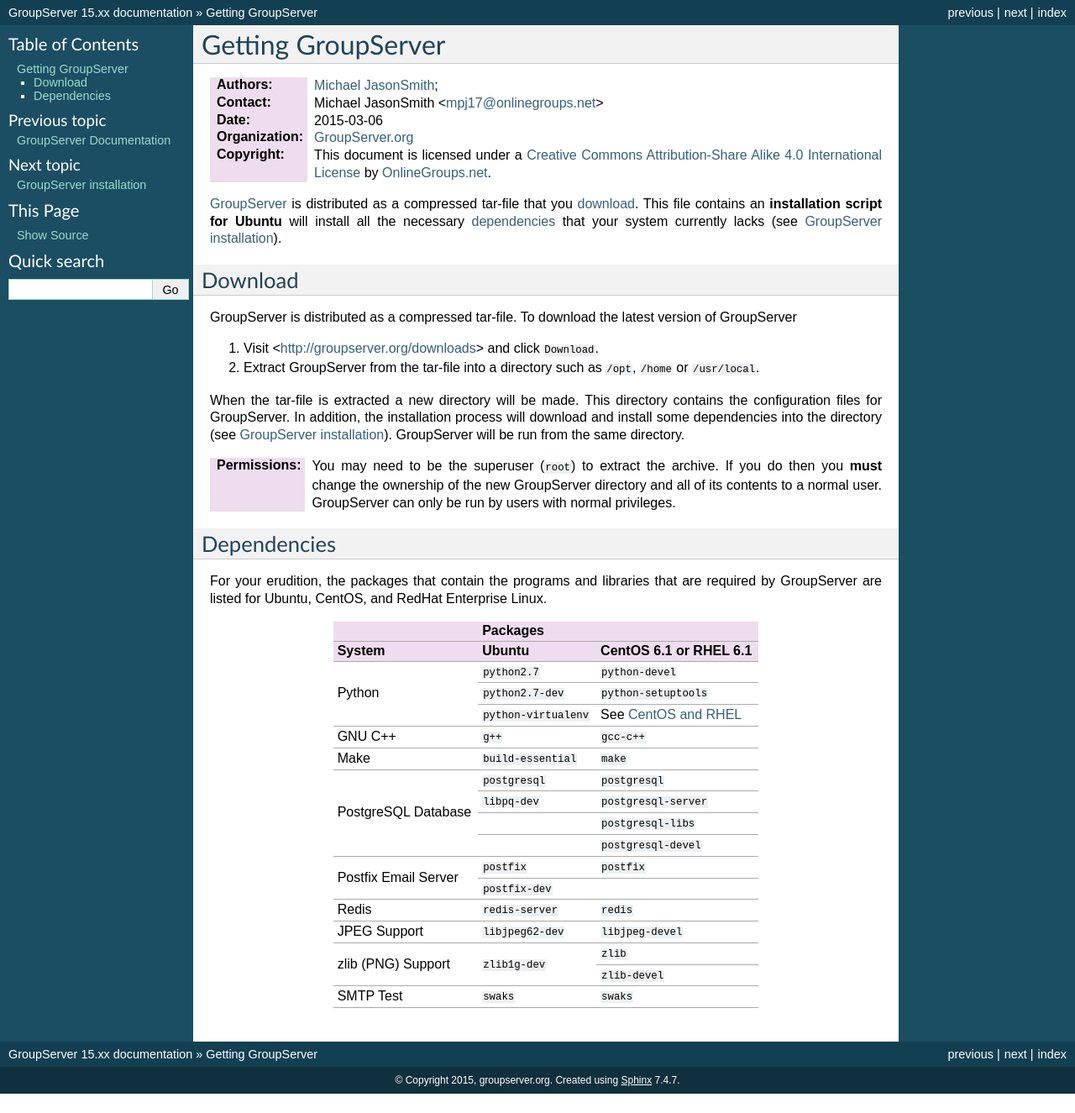
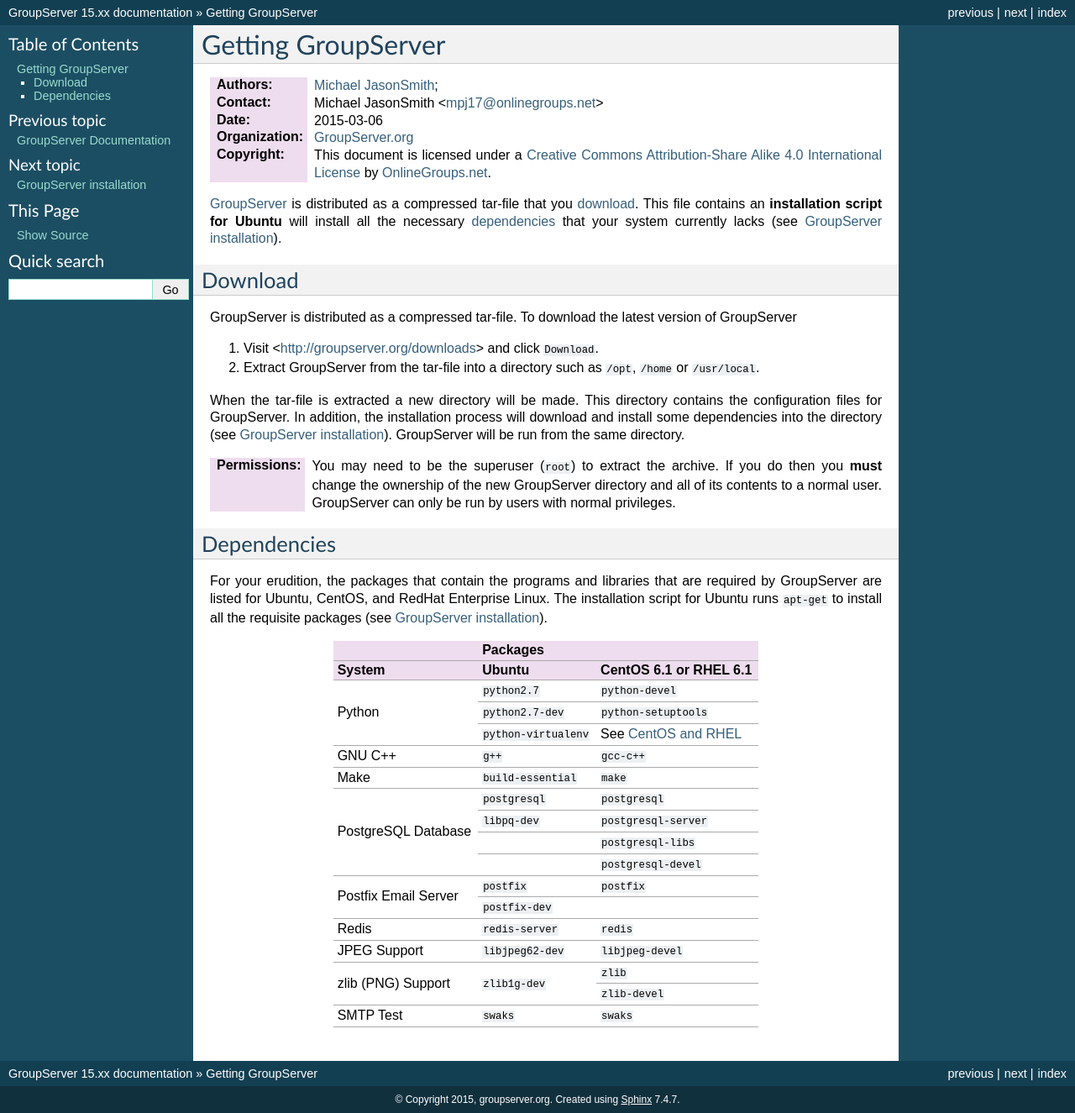
Before and after one commit to groupserver/buildout, a Sphinx documentation site: the page built from docs/groupserver-download.rst, in a window 1280 px wide. Shown: the whole page at 84% size. Built offline with Sphinx 7.4.7, drawn with Linux system fonts in a browser that asks for light colours; before the commit the page ends 1302 px from its top, so only the background shows below that.

Commit message:
Getting even more emphatic, and latinate.

```diff
--- a/docs/groupserver-download.rst
+++ b/docs/groupserver-download.rst
@@ -50,7 +50,9 @@
 
 For your erudition, the packages that contain the programs and
 libraries that are required by GroupServer are listed for Ubuntu,
-CentOS, and RedHat Enterprise Linux.
+CentOS, and RedHat Enterprise Linux. The installation script for
+Ubuntu runs ``apt-get`` to install all the requisite packages
+(see :doc:`groupserver-install`).
 
 +-------------+-----------------------------------------------+
 |             | Packages                                      |
```
